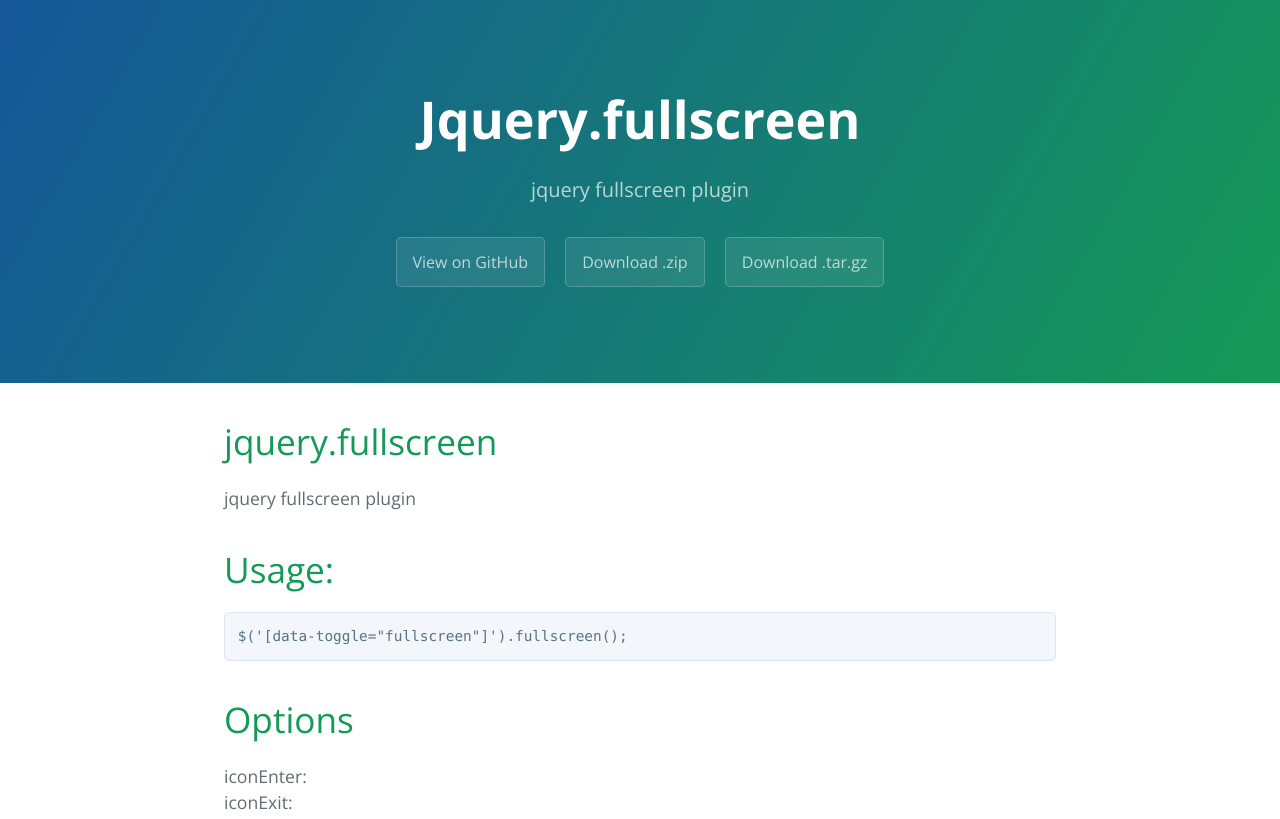
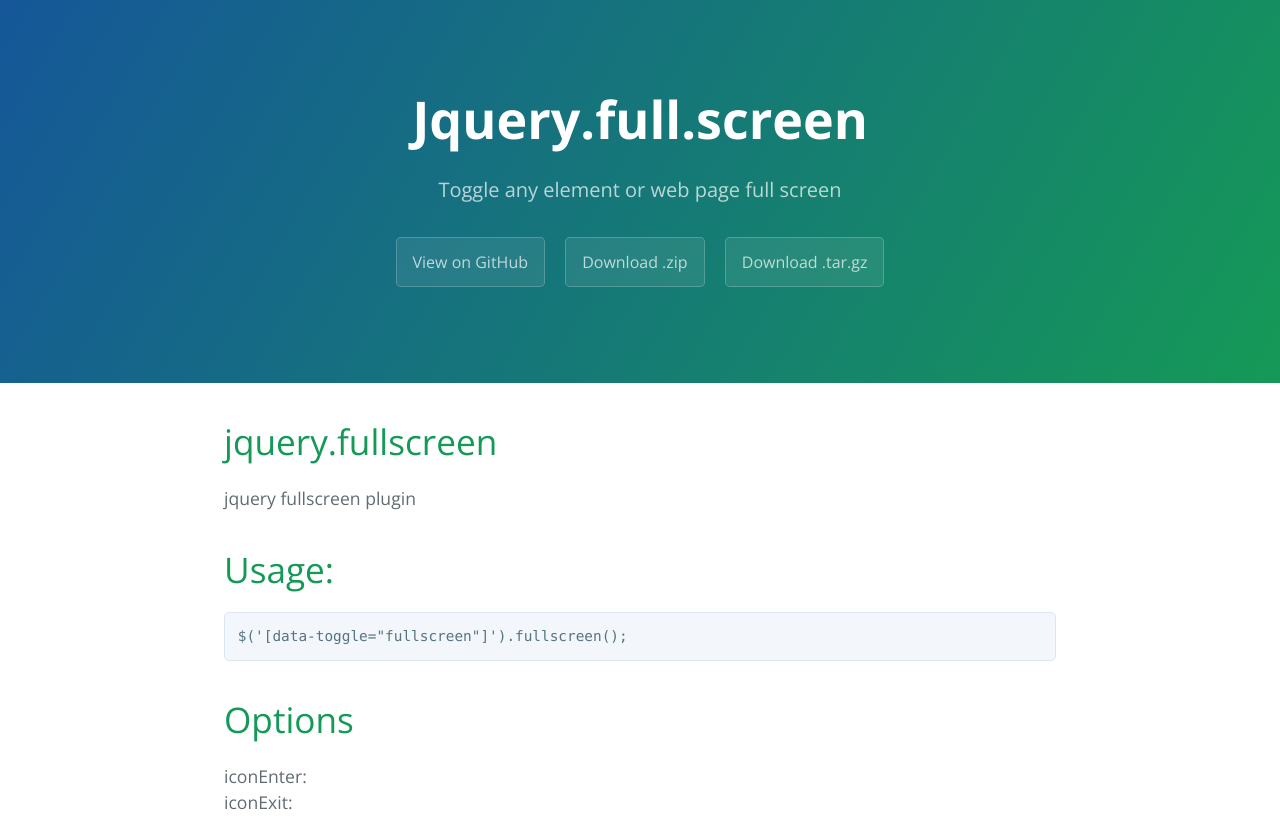
Before and after one commit to p34eu/jquery.full.screen, a plain HTML site: page index.html in a window 1280 px wide. Shown: the top 819 px of the page. Drawn offline with nearby package versions, Linux system fonts and the light colour scheme.

Commit message:
Update index.html

```diff
--- a/index.html
+++ b/index.html
@@ -86,8 +86,8 @@
   </head>
   <body>
     <section class="page-header">
-      <h1 class="project-name">Jquery.fullscreen</h1>
-      <h2 class="project-tagline">jquery fullscreen plugin</h2>
+      <h1 class="project-name">Jquery.full.screen</h1>
+      <h2 class="project-tagline">Toggle any element or web page full screen </h2>
       <a href="https://github.com/p34eu/jquery.fullscreen" class="btn">View on GitHub</a>
       <a href="https://github.com/p34eu/jquery.fullscreen/zipball/master" class="btn">Download .zip</a>
       <a href="https://github.com/p34eu/jquery.fullscreen/tarball/master" class="btn">Download .tar.gz</a>
```
